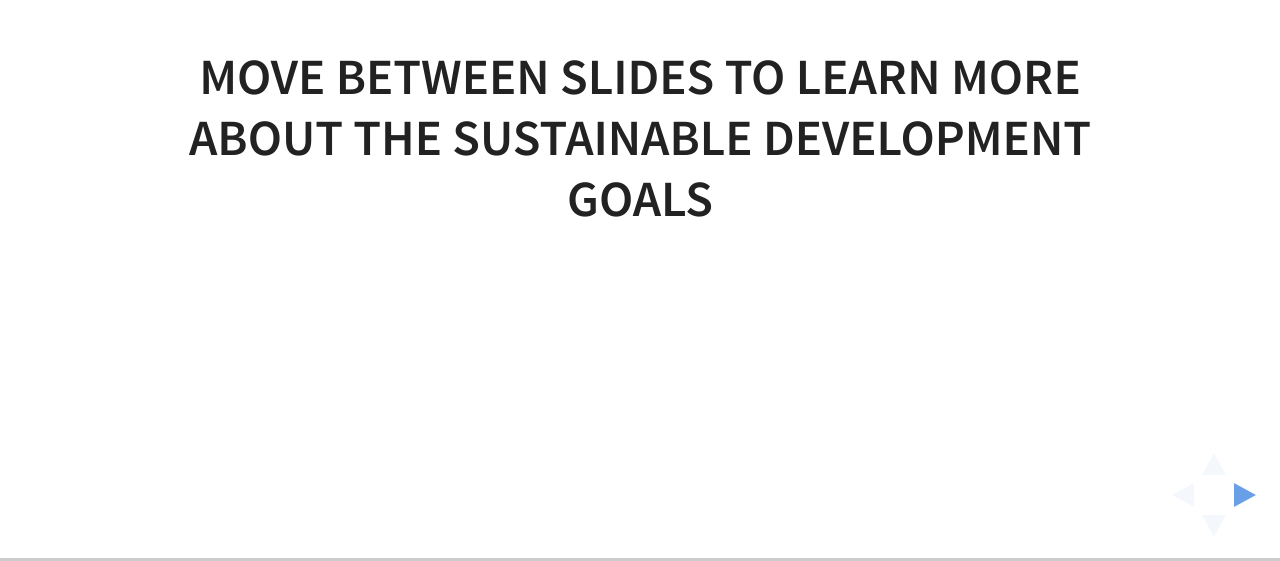
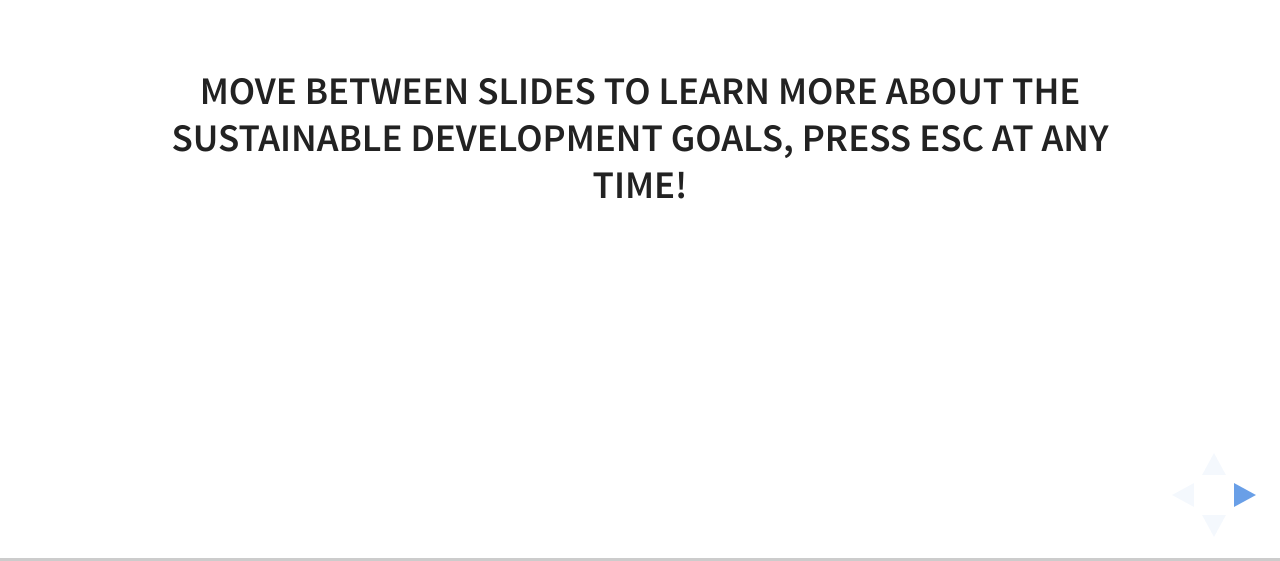
Before and after one commit to pmahendru/UNDP, a website: page index.html in a window 1280 px wide. Shown: the part 239-800 px from the top of the page. Drawn offline with nearby package versions, Linux system fonts and the light colour scheme.

Commit message:
Update index.html

```diff
--- a/index.html
+++ b/index.html
@@ -27,7 +27,7 @@
 				<!--slide 1-->
 				<section>
 <section>
-					<p><h3> Move between slides to learn more about the Sustainable development goals </h3></p>
+					<p><h5> Move between slides to learn more about the Sustainable development goals, press esc at any time! </h5></p>
 
 				</section>
 				</section>
```
